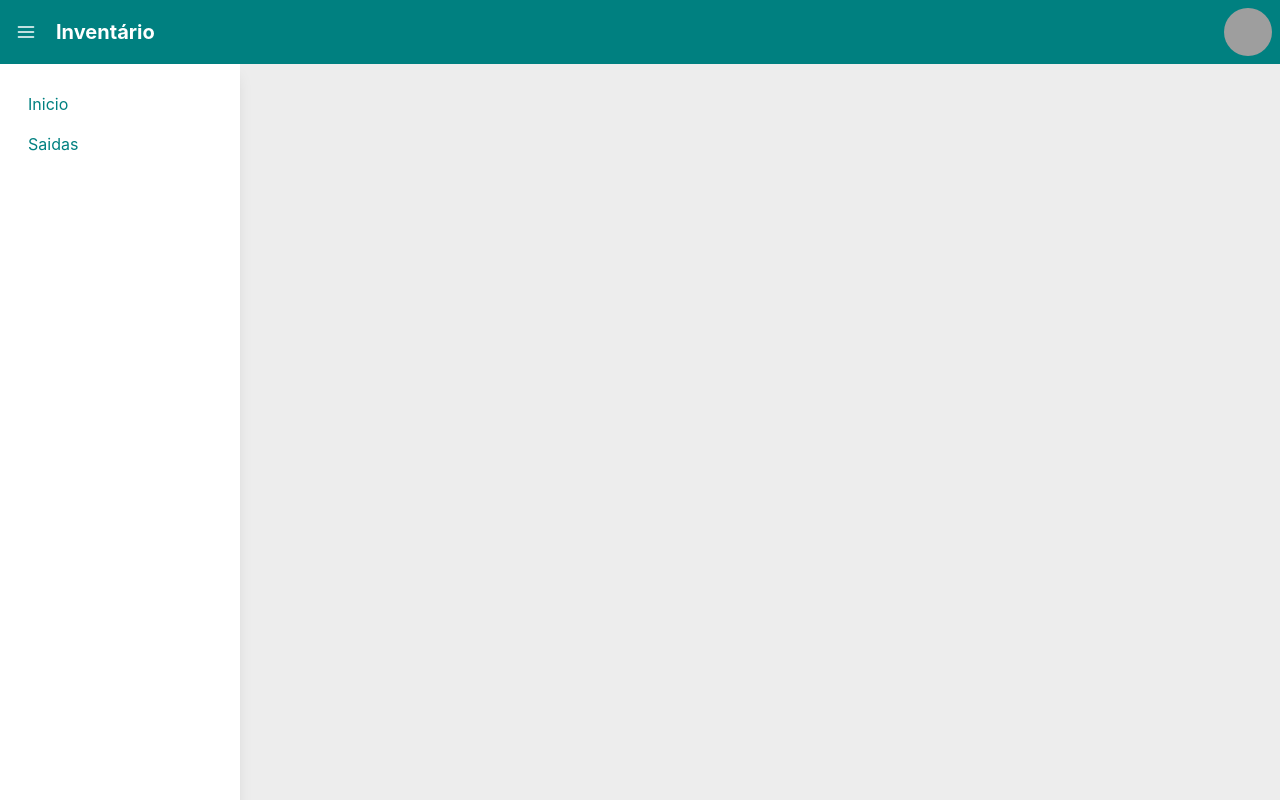
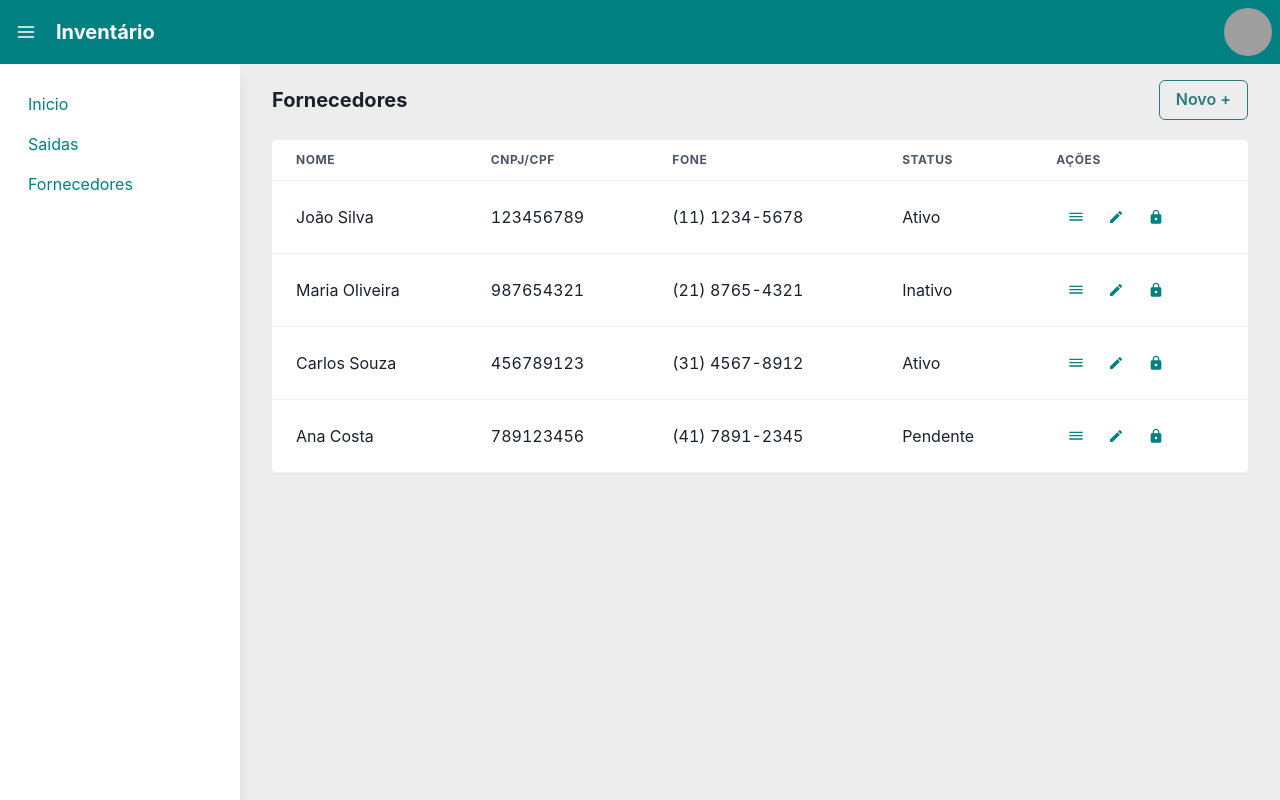
Before and after one commit to ADA-TECNOLOGY/inventario-react-spa, a React (Vite) app: page /supplier in a window 1280 px wide. Built offline with nearby package versions, Linux system fonts and the light colour scheme; sample sign-in values are in the browser's storage; grey boxes are pictures that could not be loaded.

Commit message:
feat: Criacao telas de listagem de fornecedores criada

```diff
--- a/package.json
+++ b/package.json
@@ -15,11 +15,14 @@
     "@emotion/react": "^11.11.4",
     "@emotion/styled": "^11.11.5",
     "@hookform/resolvers": "^3.6.0",
+    "@icons/material": "^0.4.1",
     "axios": "^1.7.2",
     "framer-motion": "^11.2.11",
+    "install": "^0.13.0",
     "react": "^18.3.1",
     "react-dom": "^18.3.1",
     "react-hook-form": "^7.52.0",
+    "react-icons": "^5.2.1",
     "react-input-mask": "^2.0.4",
     "react-router-dom": "^6.23.1",
     "yup": "^0.32.9"
--- a/src/components/Sidebar/Index.tsx
+++ b/src/components/Sidebar/Index.tsx
@@ -17,6 +17,8 @@ export default function Sidebar({ children }: any) {
               pos="fixed"
               h="100%"
               zIndex={20}
+              display={{ base: "none", md: "block" }}
+
             >
               <Box
                 p={5}
@@ -33,10 +35,13 @@ export default function Sidebar({ children }: any) {
                   <Link p={2} href="#">
                     Saidas
                   </Link>
+                  <Link p={2} href="/supplier">
+                    Fornecedores
+                  </Link>
                 </Flex>
               </Box>
             </Box>
-            <Box ml={{ base: 0, md: "250px" }} p={4} flex="1">
+            <Box ml={{ base: "full", md: "240px" }} p={4} flex="1">
               {children}
             </Box>
           </Flex>
--- /dev/null
+++ b/src/pages/Supplier/CreateSupplier/index.tsx
@@ -0,0 +1,16 @@
+import { Card, CardBody, Container, Heading, Text } from "@chakra-ui/react";
+
+export default function CreateSupplier() {
+  return (
+    <Container mt={"10%"} color="white">
+      <Card>
+        <CardBody textAlign={"center"}>
+          <Heading color={"teal"} size="md">
+            Cadastro Fornecedor
+          </Heading>
+          <Text color={"gray.400"} size="sm"></Text>
+        </CardBody>
+      </Card>
+    </Container>
+  );
+}
--- /dev/null
+++ b/src/pages/Supplier/index.tsx
@@ -0,0 +1,97 @@
+import {
+  Box,
+  Button,
+  Container,
+  Flex,
+  Heading,
+  IconButton,
+  Spacer,
+  Table,
+  TableContainer,
+  Tbody,
+  Td,
+  Th,
+  Thead,
+  Tr,
+} from "@chakra-ui/react";
+import { useState } from "react";
+import { MdCreate, MdDehaze, MdLock } from "react-icons/md";
+import { useNavigate } from "react-router-dom";
+
+export default function Supplier() {
+
+    const navigate = useNavigate();
+
+    const [suppliers, setSuppliers] = useState([
+        {
+          id: 1,
+          name: "João Silva",
+          document: "123456789",
+          phone: "(11) 1234-5678",
+          status: "Ativo"
+        },
+        {
+          id: 2,
+          name: "Maria Oliveira",
+          document: "987654321",
+          phone: "(21) 8765-4321",
+          status: "Inativo"
+        },
+        {
+          id: 3,
+          name: "Carlos Souza",
+          document: "456789123",
+          phone: "(31) 4567-8912",
+          status: "Ativo"
+        },
+        {
+          id: 4,
+          name: "Ana Costa",
+          document: "789123456",
+          phone: "(41) 7891-2345",
+          status: "Pendente"
+        }
+      ]);
+
+
+
+  return (
+    <Container maxW="container.lg">
+        <Flex alignItems={"center"}>
+        <Heading as='h3' size={"md"} >Fornecedores</Heading>
+        <Spacer/>
+        <Button colorScheme='teal' variant='outline' onClick={() =>navigate("/supplier/create")}>Novo + </Button>
+        </Flex>
+      <Box borderRadius={5} mt={5} bg={"white"}>
+        <TableContainer>
+          <Table>
+            <Thead>
+              <Tr>
+                <Th>Nome</Th>
+                <Th>CNPJ/CPF</Th>
+                <Th>Fone</Th>
+                <Th>Status</Th>
+                <Th>Ações</Th>
+              </Tr>
+            </Thead>
+            <Tbody>
+              {suppliers.map((e:any) =>
+                <Tr key={e?.id}>
+                    <Td>{e.name}</Td>
+                    <Td>{e.document}</Td>
+                    <Td>{e.phone}</Td>
+                    <Td>{e.status}</Td>
+                    <Td>
+                        <IconButton bg={"white"} aria-label={"Detalhe"} color={"teal"} icon={<MdDehaze />}></IconButton>
+                        <IconButton bg={"white"} aria-label={"Editar"} color={"teal"} icon={<MdCreate />}></IconButton>
+                        <IconButton bg={"white"} aria-label={"Excluir"} color={"teal"} icon={<MdLock />}></IconButton>
+                    </Td>
+                </Tr>
+              )}
+            </Tbody>
+          </Table>
+        </TableContainer>
+      </Box>
+    </Container>
+  );
+}
--- a/src/routes/index.tsx
+++ b/src/routes/index.tsx
@@ -4,19 +4,20 @@ import { ReactNode } from "react";
 import SignIn from "../pages/auth/Signin";
 import SignUp from "../pages/auth/SignUp";
 import ForgotPassword from "../pages/auth/ForgotPassword";
+import Supplier from "../pages/Supplier";
+import CreateSupplier from "../pages/Supplier/CreateSupplier";
 
 interface Props {
   children?: ReactNode;
 }
 
 const ProtectedRoute = ({ children }: Props) => {
-  const isAuth = localStorage.getItem("token") != undefined;
+  const isAuth = localStorage.getItem("token") !== null;
   if (!isAuth) {
     return <Navigate to="/signin" replace />;
   }
-  return children;
+  return <>{children}</>;
 };
-
 
 const RouteApp = () => {
   return (
@@ -33,6 +34,22 @@ const RouteApp = () => {
           </ProtectedRoute>
         }
       />
+      <Route
+        path="/supplier"
+        element={
+          <ProtectedRoute>
+            <Supplier />
+          </ProtectedRoute>
+        }
+      />
+      <Route
+        path="/supplier/create"
+        element={
+          <ProtectedRoute>
+            <CreateSupplier />
+          </ProtectedRoute>
+        }
+      />
     </Routes>
   );
 };
```
Also changed, not shown: 1 other file (tests, documents, lock files or other folders).
